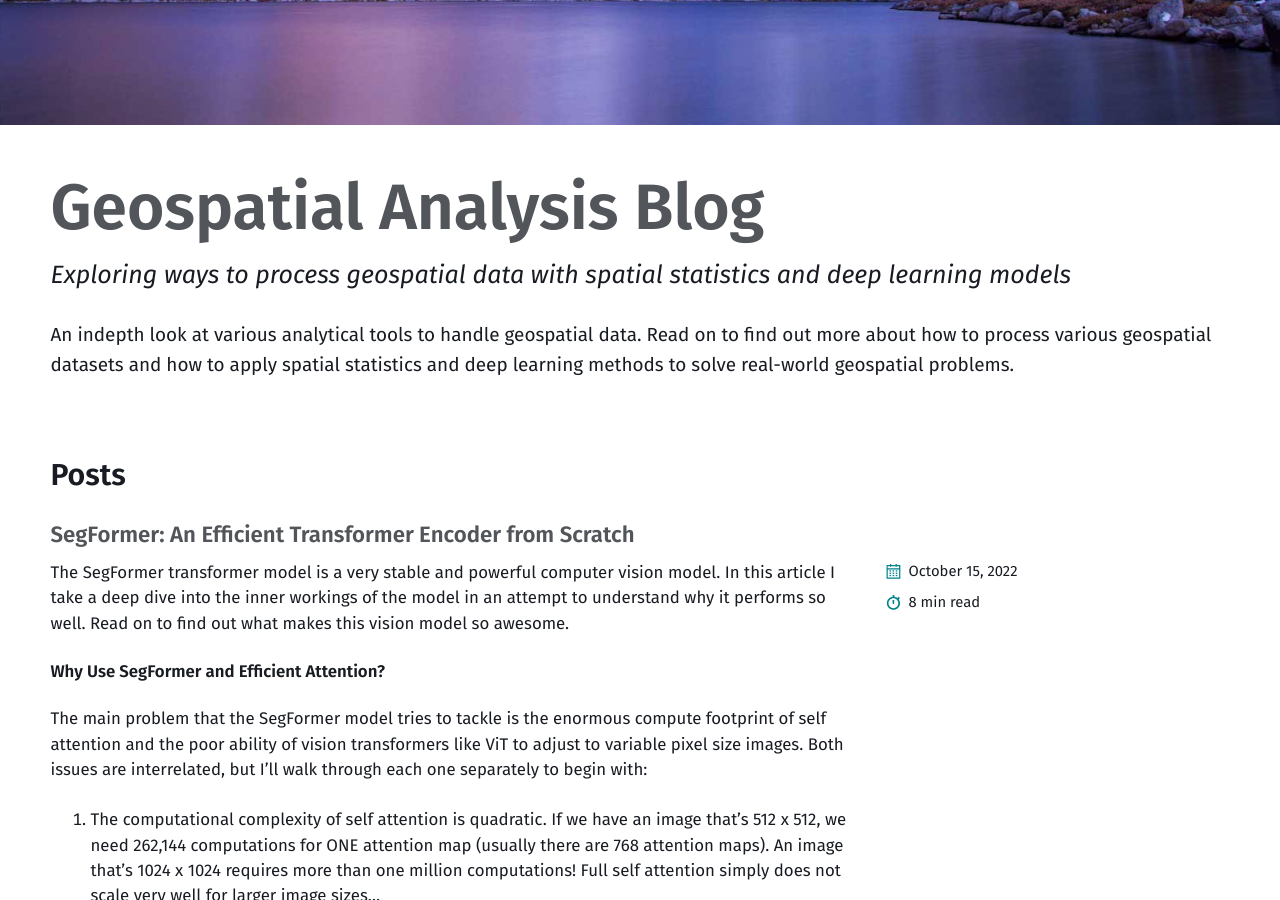
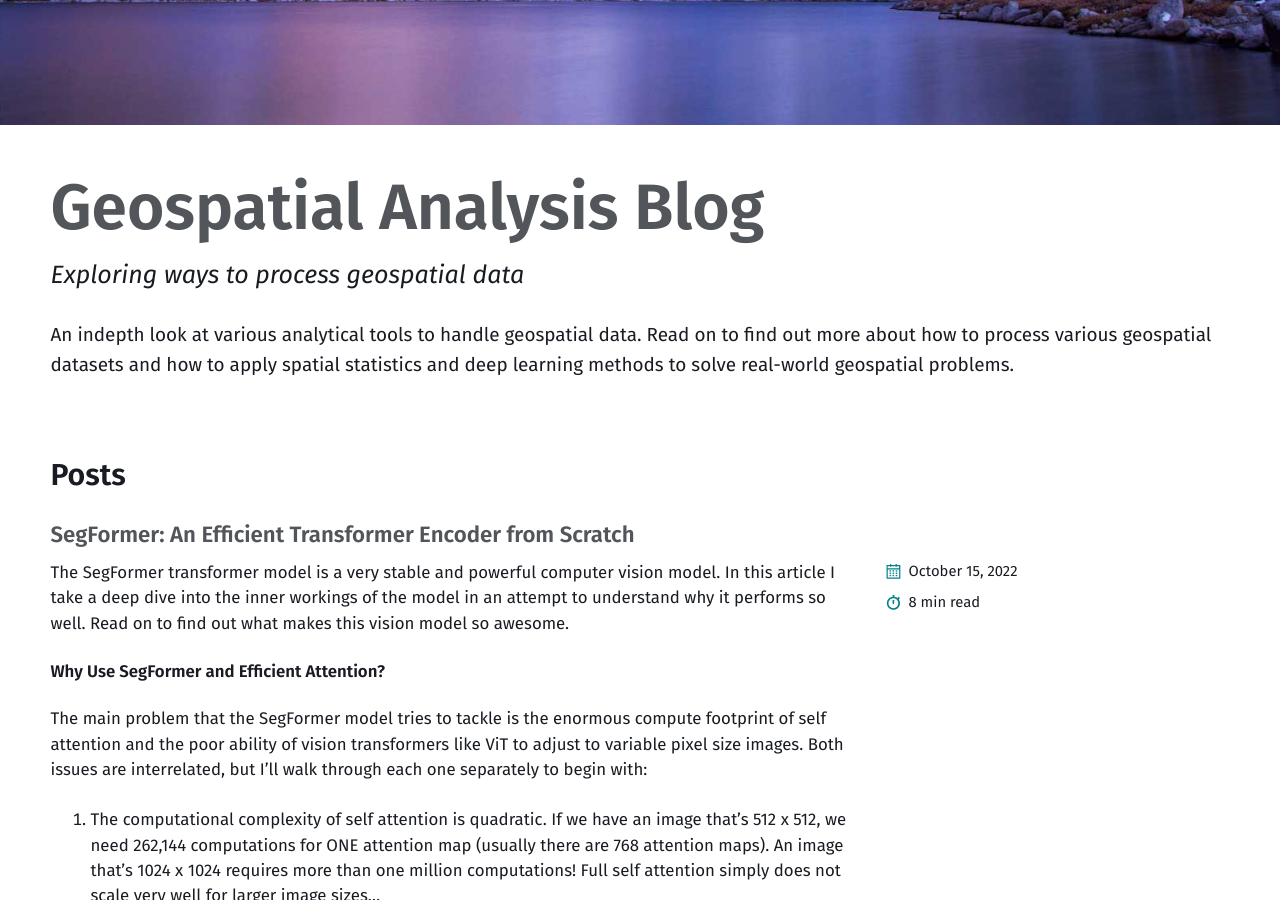
Before and after one commit to mmistakes/jekyll-theme-basically-basic, a Jekyll site: the page built from index.html, in a window 1280 px wide and 900 px high, scrolled down 524 px. Built offline with Jekyll 4.4.1, drawn with Linux system fonts in a browser that asks for light colours; the list of posts is cut into pages by our own code.

Commit message:
simplify blog description

```diff
--- a/index.html
+++ b/index.html
@@ -2,7 +2,7 @@
 layout: home
 paginate: true
 alt_title: "Geospatial Analysis Blog"
-sub_title: "Exploring ways to process geospatial data with spatial statistics and deep learning models"
+sub_title: "Exploring ways to process geospatial data"
 image: /assets/images/home.png
 introduction: |
   An indepth look at various analytical tools to handle geospatial data. Read on to find out more about how to process various geospatial datasets and how to apply spatial statistics and deep learning methods to solve real-world geospatial problems.
```
